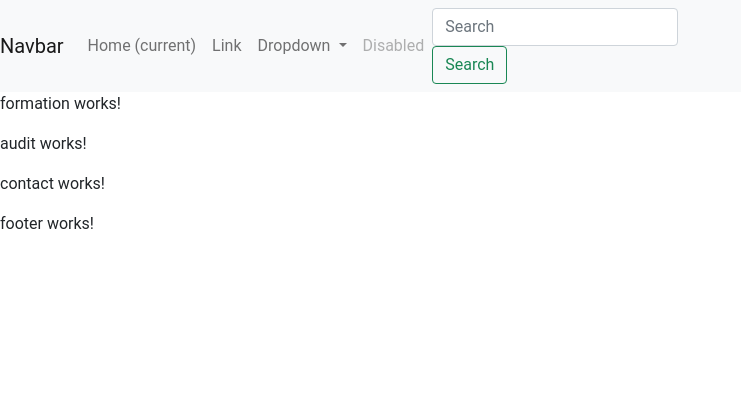
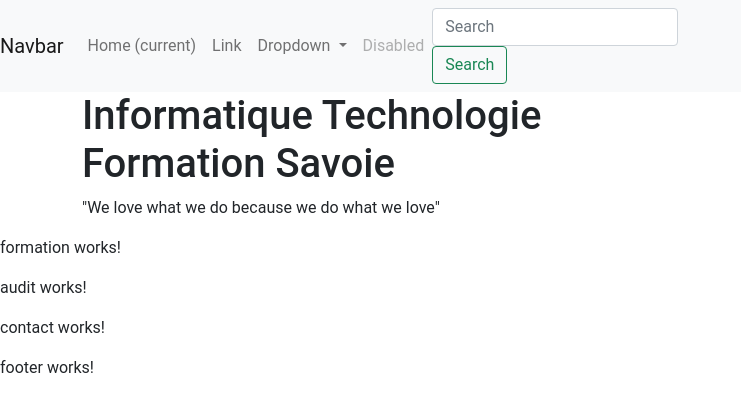
Before and after one commit to Anthony26100/ProjetITFS, an Angular app in the folder itfs/: page / in a window 1280 px wide. Shown: the top 412 px of the page, without its empty margins (0-741 px from the left). Built offline with nearby package versions, Linux system fonts and the light colour scheme.

Commit message:
Page Home

```diff
--- a/itfs/src/app/pages/home/home.component.html
+++ b/itfs/src/app/pages/home/home.component.html
@@ -0,0 +1,11 @@
+<div class="container">
+    <div class="row">
+        <div class="col">
+            <h1>Informatique Technologie Formation Savoie</h1>
+            <p>"We love what we do because we do what we love"</p>
+        </div>
+        <div class="col">
+            <img class="img-fluid" src="" alt="">
+        </div>
+    </div>
+</div>
```
